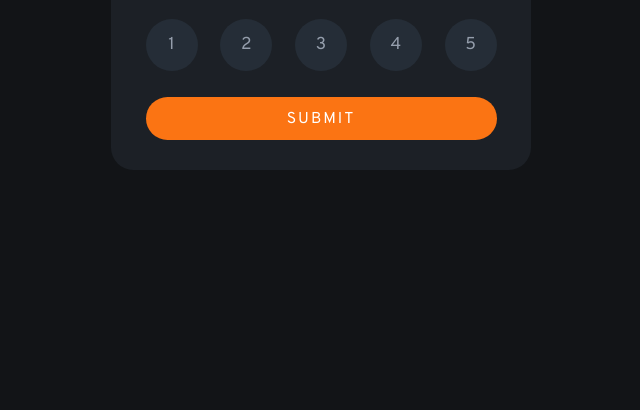
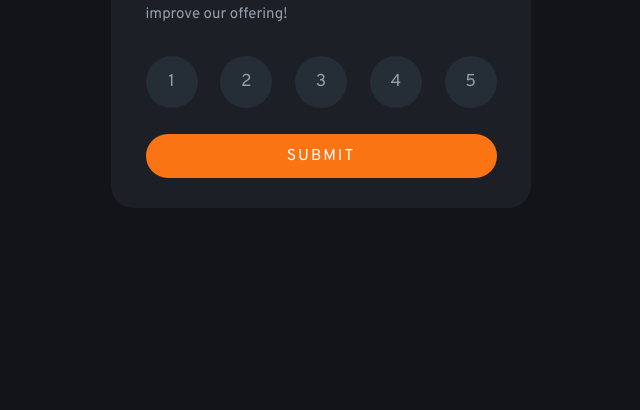
Before and after one commit to TommyKila/rating-component, a plain HTML site: page index.html in a window 1280 px wide. Shown: the part 390-800 px from the top of the page, without its empty margins (319-959 px from the left). Drawn offline with Linux system fonts and the light colour scheme.

Commit message:
Add files via upload

```diff
--- a/styles.css
+++ b/styles.css
@@ -23,16 +23,16 @@ html {
 
 body {
     background-color: var(--very-dark-blue);
-    min-height: 100vh;
-    display: flex;
-    justify-content: center;
 }
 
 main {
     width: 420px;
-    position: relative;
+    height: 410px;
+    position: absolute;
     overflow: hidden;
-    margin-top: 10.5rem;
+    top: 50%;
+    left: 50%;
+    transform: translate(-50%, -50%);
 }
 
 section {
```
